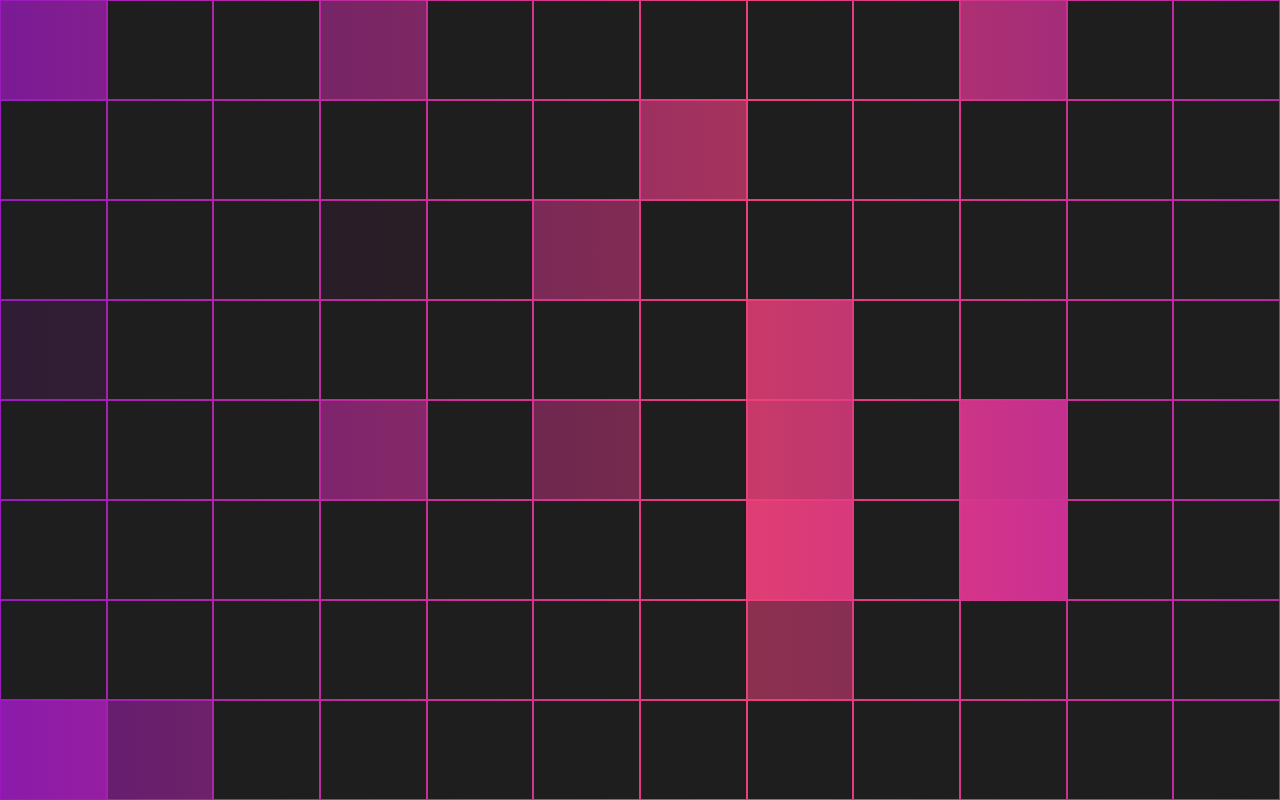
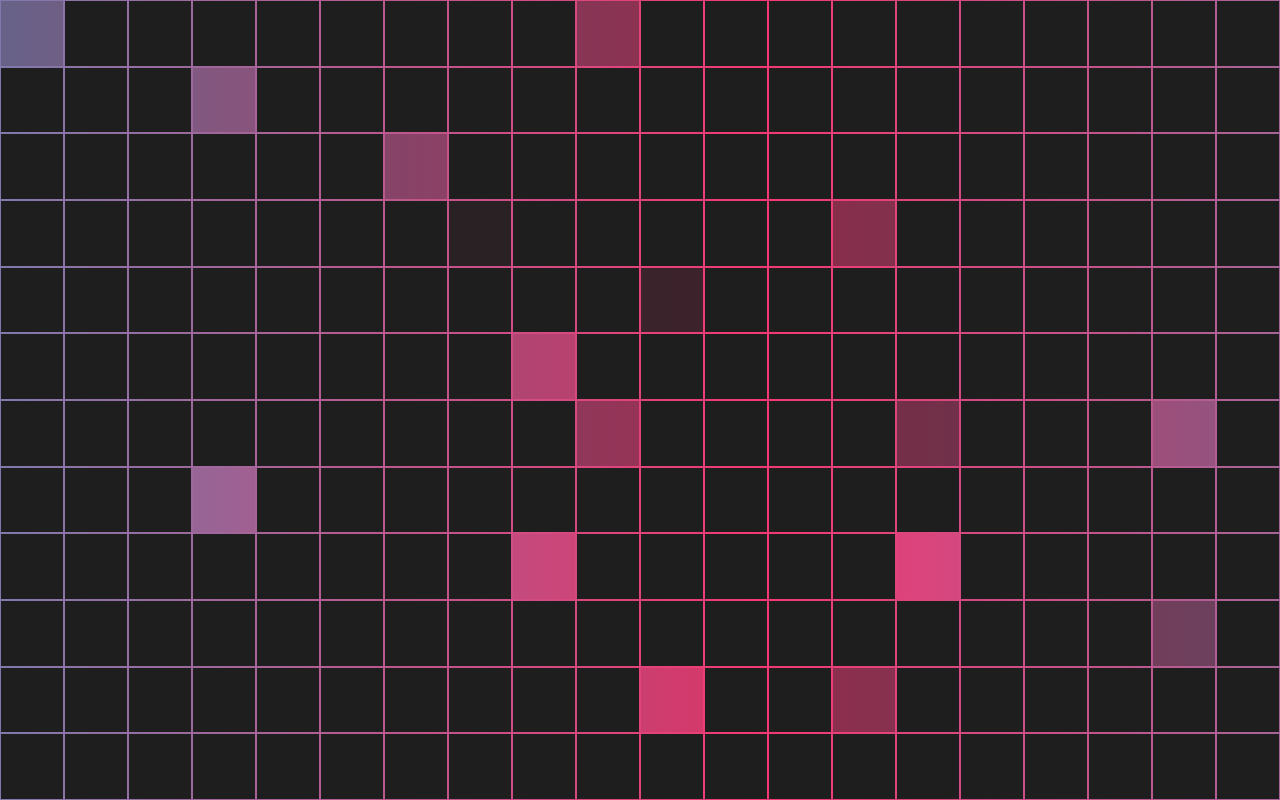
Before and after one commit to tabishz/staggering-grid-effect, a React (Create React App) app: page / in a window 1280 px wide. Built offline with nearby package versions, Linux system fonts and the light colour scheme.

Commit message:
smaller tiles

```diff
--- a/src/TileGrid.js
+++ b/src/TileGrid.js
@@ -35,7 +35,7 @@ function TileGrid() {
   }
 
   const createGrid = () => {
-    const size = document.body.clientWidth > 800 ? 100 : 50;
+    const size = document.body.clientWidth > 800 ? 64 : 48;
     setColumns(Math.floor(document.body.clientWidth / size));
     setRows(Math.floor(document.body.clientHeight / size));
     if (tileWrapper.current) {
@@ -61,7 +61,7 @@ function TileGrid() {
     let animationInterval;
 
     const animateTiles = () => {
-      const numTilesToAnimate = Math.floor(tiles.length * 0.05); // 20% of tiles (adjust as needed)
+      const numTilesToAnimate = Math.floor(tiles.length * 0.02);
       const randomIndices = [];
       while (randomIndices.length < numTilesToAnimate) {
         const randomIndex = Math.floor(Math.random() * tiles.length);
@@ -72,7 +72,7 @@ function TileGrid() {
 
       randomIndices.forEach(index => {
         anime({
-          targets: `#tiles > .tile[data-index="${index}"]`, // Target individual tiles
+          targets: `.tile[data-index="${index}"]`, // Target individual tiles
           opacity: Math.random(),
           duration: 500, // Animation duration
           easing: 'easeInOutQuad',
--- a/src/index.css
+++ b/src/index.css
@@ -1,6 +1,6 @@
 :root {
-  --g1: rgb(98, 0, 234);
-  --g2: rgb(236, 64, 122);
+  --g1: rgb(49, 166, 212);
+  --g2: rgb(245, 56, 113);
 }
 @keyframes background-pan {
   from {
```
